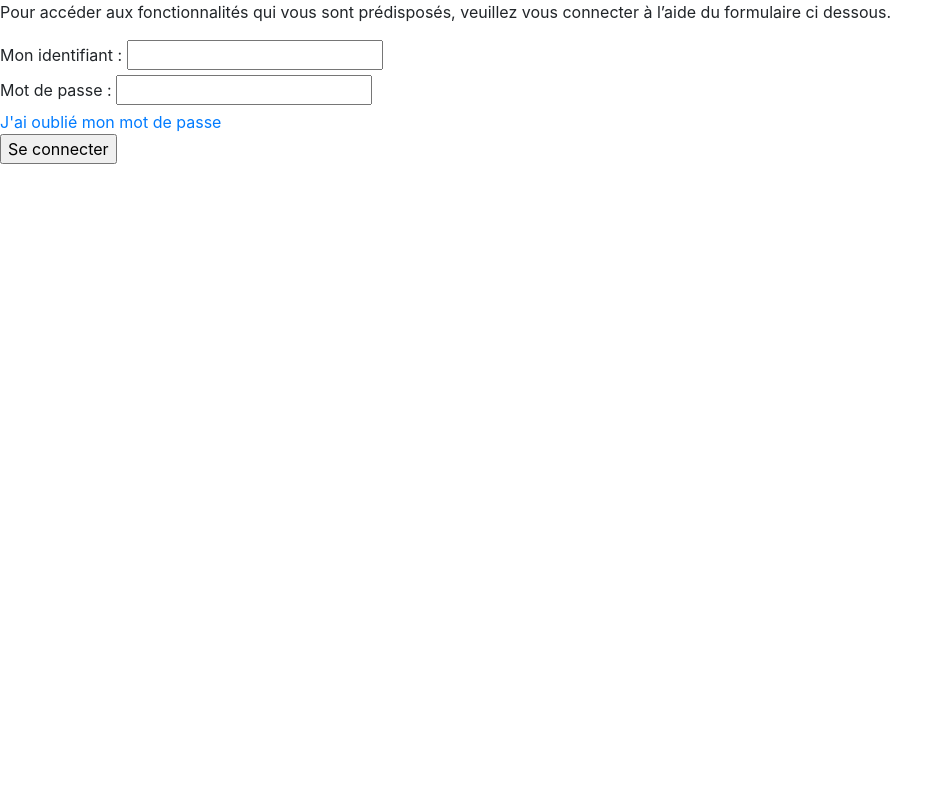
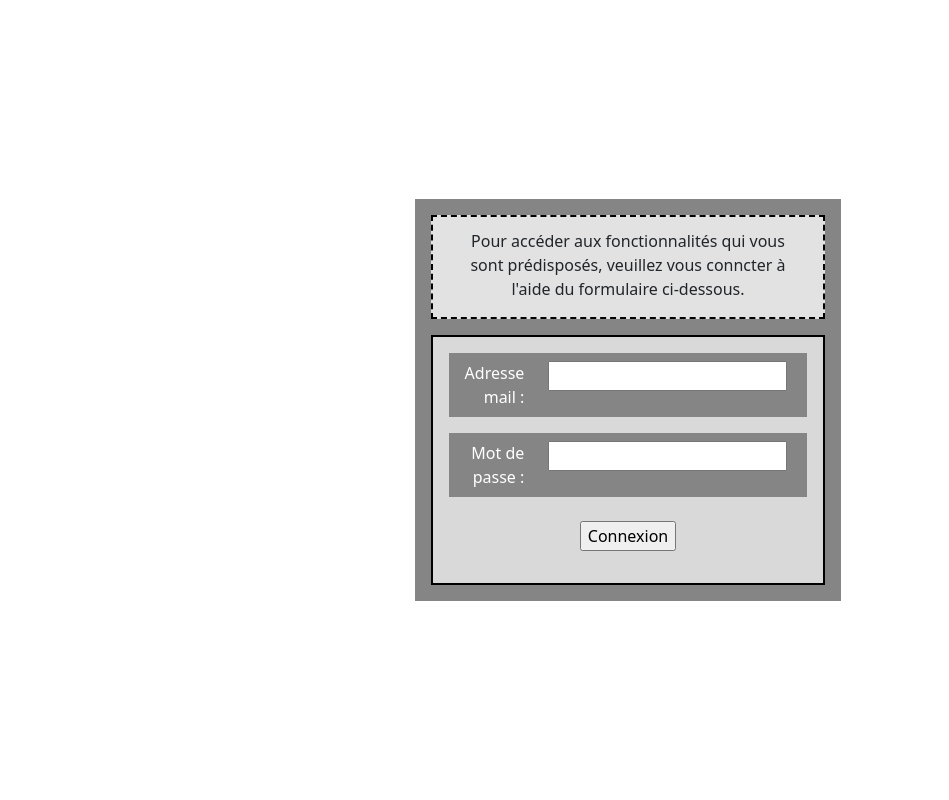
Before and after one commit to Aleks38/Meca_Nik, a PHP site: page /connexion.php in a window 1280 px wide. Shown: the whole page, without its empty margins (0-949 px from the left). Run offline with PHP 8.4, Linux system fonts and the light colour scheme.

Commit message:
page de connexion et ajout d'utilisateur

```diff
--- a/connexion.php
+++ b/connexion.php
@@ -1,49 +1,106 @@
 <!doctype html>
 <html lang="fr">
     <head>
-        <!-- Required meta tags -->
         <meta charset="utf-8">
-        <meta name="viewport" content="width=device-width, initial-scale=1, shrink-to-fit=no">
-
-        <!-- Bootstrap CSS -->
-        <link rel="stylesheet" href="https://stackpath.bootstrapcdn.com/bootstrap/4.4.1/css/bootstrap.min.css" integrity="sha384-Vkoo8x4CGsO3+Hhxv8T/Q5PaXtkKtu6ug5TOeNV6gBiFeWPGFN9MuhOf23Q9Ifjh" crossorigin="anonymous">
-        <link rel="stylesheet" href="styles.css">
+        <meta name="viewport" content="width=device-width, initial-scale=1">
         <title>Connexion</title>
+        <link href="https://cdn.jsdelivr.net/npm/bootstrap@5.2.2/dist/css/bootstrap.min.css" rel="stylesheet" integrity="sha384-Zenh87qX5JnK2Jl0vWa8Ck2rdkQ2Bzep5IDxbcnCeuOxjzrPF/et3URy9Bv1WTRi" crossorigin="anonymous">
     </head>
     <body>
+        <script src="https://cdn.jsdelivr.net/npm/bootstrap@5.2.2/dist/js/bootstrap.bundle.min.js" integrity="sha384-OERcA2EqjJCMA+/3y+gxIOqMEjwtxJY7qPCqsdltbNJuaOe923+mo//f6V8Qbsw3" crossorigin="anonymous"></script>
+        <script src="https://cdn.jsdelivr.net/npm/@popperjs/core@2.11.6/dist/umd/popper.min.js" integrity="sha384-oBqDVmMz9ATKxIep9tiCxS/Z9fNfEXiDAYTujMAeBAsjFuCZSmKbSSUnQlmh/jp3" crossorigin="anonymous"></script>
+        <script src="https://cdn.jsdelivr.net/npm/bootstrap@5.2.2/dist/js/bootstrap.min.js" integrity="sha384-IDwe1+LCz02ROU9k972gdyvl+AESN10+x7tBKgc9I5HFtuNz0wWnPclzo6p9vxnk" crossorigin="anonymous"></script>
+        <link rel="stylesheet" href="style.css">
+
+        <?php
+            include "sqlConnect.php";
+        ?>
 
     <!-- gros carrée avec info et champs de connextion -->
-    <div id="connect">
-        <div id="blabla">
+    <div class="header-full container-fluide row ">
+        <div class="center-div col-4 px-0">
+            <div class="mx-3 my-3 center-div">
                 <!-- info -->
                 <div id="paragraphe">
-                <p>Pour accéder aux fonctionnalités qui vous sont prédisposés, veuillez vous connecter à l’aide du formulaire ci dessous.</p>
+                    <p>Pour accéder aux fonctionnalités qui vous sont prédisposés, veuillez vous conncter à l'aide du formulaire ci-dessous.</p>
                 </div>
 
                 <!-- champs de connextion -->
-            <form action="" method="get" class="form-example" id="champsconnection">
-                <div class="form-example input">
-                    <label for="identifiant">Mon identifiant :</label>
-                    <input type="text" name="identifiant" id="identifiant" required>
+                <form action="" method="post" class="form-example" id="champsconnection">
+
+                    <!-- <div class="form-example input row">
+                        <div class="col">
+                           <p class="text-end mb-0">Nom d'utilisateur :</p>
                         </div>
-                <div class="form-example input">
-                    <label for="password">Mot de passe :</label>
+                        <div class="col">
+                            <input type="text" name="username" id="username" required>
+                        </div>
+                    </div> -->
+
+                    <div class="form-example input row">
+                        <div class="col">
+                            <p class="text-end mb-0">Adresse mail :</p>
+                        </div>
+                        <div class="col">
+                            <input type="text" name="email" id="email" required>
+                        </div>
+                    </div>
+
+                    <div class="form-example input row">
+                        <div class="col">
+                            <p class="text-end mb-0">Mot de passe :</p>
+                        </div>
+                        <div class="col">
                            <input type="password" name="password" id="password" required>
                         </div>
-                <div id="oublie">
-                    <a href="">J'ai oublié mon mot de passe</a>
                     </div>
+
                     <div class="form-example champs">
-                    <input type="submit" value="Se connecter">
+                        <input type="submit" value="Connexion">
                     </div>
+                    <?php
+                        if (isset($_POST['email']))
+                        {
+
+                            $adresseVerif = $_POST['email'];
+                            $sqlRequete1 = "SELECT * FROM users where adresseMail = '$adresseVerif'";
+                            $recipesStatement = $mysqlClient->prepare($sqlRequete1);
+                            $recipesStatement->execute();
+                            $recipes = $recipesStatement->fetchAll();
+                            if(count($recipes) > 0){
+                                foreach ($recipes as $recepe)
+                                {
+                                    if($_POST['email'] == $recepe['adresseMail'] and password_verify($_POST['password'], $recepe['password']))
+                                    {
+                                        ?>
+                                            <div class="col-10 mx-auto">
+                                                <h3 class="username">
+                                                    <span class="badge badge-warning"><?php echo "Bonjour ", $recepe['nom'], " ", $recepe['prenom'],"."?></span>
+                                                </h3>
+                                            </div>
+                                        <?php
+                                    }
+                                    else{
+                                        echo false ;
+                                    }
+                                }
+                            }
+                            else
+                            {
+                                ?>
+                                    <div class="col-10 mx-auto">
+                                        <p class="erreurConnexion">Votre identifiant et le mot de passe ne correspondent à aucun compte existant. Veuillez réessayer.</p>
+                                    </div>
+                                <?php
+                            }
+                        }
+                    ?>
                </form>
+            </div>
         </div>
         <!-- fin du champs de connextion -->
     </div>
     <!-- fin gros carrée avec info et champs de connextion -->
 
     </body>
-    <script src="https://code.jquery.com/jquery-3.4.1.slim.min.js" integrity="sha384-J6qa4849blE2+poT4WnyKhv5vZF5SrPo0iEjwBvKU7imGFAV0wwj1yYfoRSJoZ+n" crossorigin="anonymous"></script>
-    <script src="https://cdn.jsdelivr.net/npm/popper.js@1.16.0/dist/umd/popper.min.js" integrity="sha384-Q6E9RHvbIyZFJoft+2mJbHaEWldlvI9IOYy5n3zV9zzTtmI3UksdQRVvoxMfooAo" crossorigin="anonymous"></script>
-    <script src="https://stackpath.bootstrapcdn.com/bootstrap/4.4.1/js/bootstrap.min.js" integrity="sha384-wfSDF2E50Y2D1uUdj0O3uMBJnjuUD4Ih7YwaYd1iqfktj0Uod8GCExl3Og8ifwB6" crossorigin="anonymous"></script>
 </html>
--- a/style.css
+++ b/style.css
@@ -5,16 +5,15 @@
 
 .center-div
 {
-  position: absolute;
+  /* position: absolute; */
   margin: auto;
   top: 0;
   right: 0;
   bottom: 0;
   left: 0;
-  width: 500px;
-  height: 500px;
-  background-color: black;
-  border-radius: 3px;
+  /* width: 30em;
+  height: 30em; */
+  background-color: #858585;
 }
 
 /* connexion */
```
Also changed, not shown: createUser.php (+53 -26 lines), 1 other file. Lines whose indentation alone changed are shown as unchanged.
